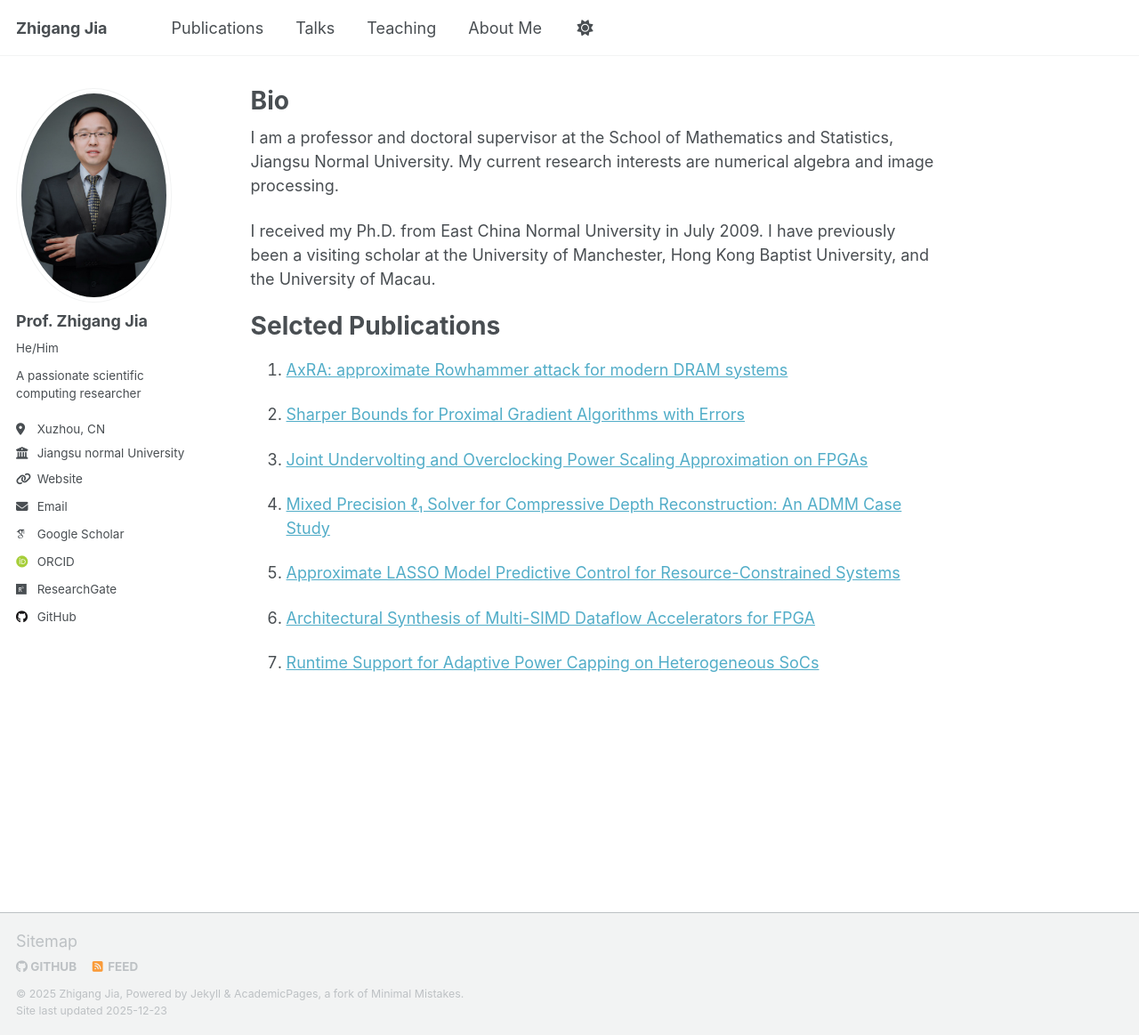
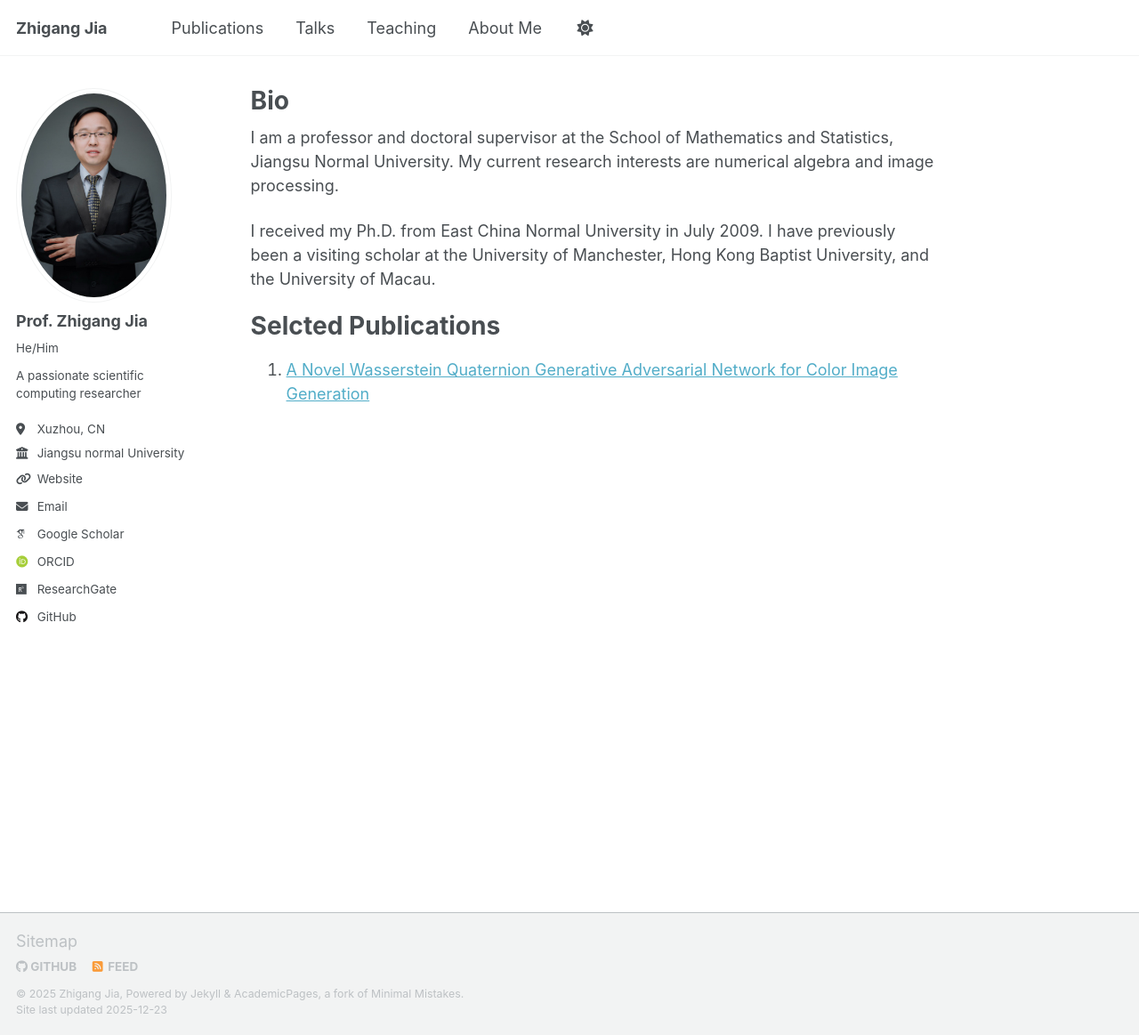
Before and after one commit to Zhigang-JIA/Zhigang-JIA.github.io, a Jekyll site: the page built from _pages/about.md, in a window 1280 px wide and 1163 px high. Shown: the whole window at 89% size. Built offline with Jekyll 4.4.1, drawn with Linux system fonts in a browser that asks for light colours; some web fonts are replaced; a script that is not in the unit is left out.

Commit message:
fix some problem

```diff
--- a/_pages/about.md
+++ b/_pages/about.md
@@ -13,16 +13,4 @@ I received my Ph.D. from East China Normal University in July 2009. I have previ
 
 # Selcted Publications
 
-1. [AxRA: approximate Rowhammer attack for modern DRAM systems](https://wincle626.github.io/publication/2025-06-27-ISCAS)
-
-2. [Sharper Bounds for Proximal Gradient Algorithms with Errors](https://wincle626.github.io/publication/2024-01-19-SIAM)
-
-3. [Joint Undervolting and Overclocking Power Scaling Approximation on FPGAs](https://wincle626.github.io/publication/2022-09-23-SSPD2)
-
-4. [Mixed Precision ℓ₁ Solver for Compressive Depth Reconstruction: An ADMM Case Study](https://wincle626.github.io/publication/2021-11-11-SiPS2)
-
-5. [Approximate LASSO Model Predictive Control for Resource-Constrained Systems](https://wincle626.github.io/publication/2020-11-30-SSPD)
-
-6. [Architectural Synthesis of Multi-SIMD Dataflow Accelerators for FPGA](https://wincle626.github.io/publication/2018-01-01-TPDS)
-
-7. [Runtime Support for Adaptive Power Capping on Heterogeneous SoCs](https://wincle626.github.io/publication/2017-01-19-SAMOS)
+1. [A Novel Wasserstein Quaternion Generative Adversarial Network for Color Image Generation](https://arxiv.org/pdf/2512.08542)
```
Also changed, not shown: 2 other files.
